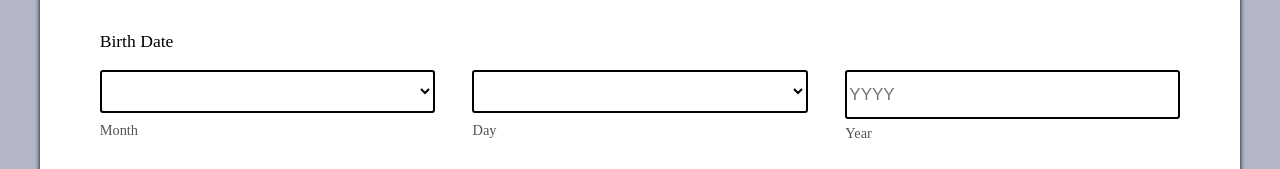
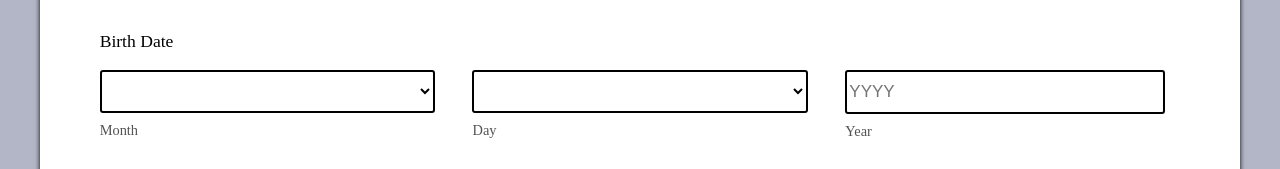
Before and after one commit to TejaKumar123/form, a plain HTML site: page first form.html in a window 1280 px wide. Shown: the part 393-562 px from the top of the page. Drawn offline with Linux system fonts and the light colour scheme.

Commit message:
Update first form.html

```diff
--- a/first form.html
+++ b/first form.html
@@ -96,7 +96,7 @@
 		<label class="li" for="day">Day</label>
 		</div>
 		<div id="dob3">
-			<input type="number" id="year" name="year" placeholder="YYYY" min="1990" max="2040" style="width:100%;height:55%;border:2px solid black;background-color:white;border-radius:3px">
+			<input type="number" id="year" name="year" placeholder="YYYY" min="1990" max="2040" style="width:93%;height:48%;border:2px solid black;background-color:white;border-radius:3px">
 			<label class="li" for="year">Year</label>
 		</div>
 	</div><br>
```
